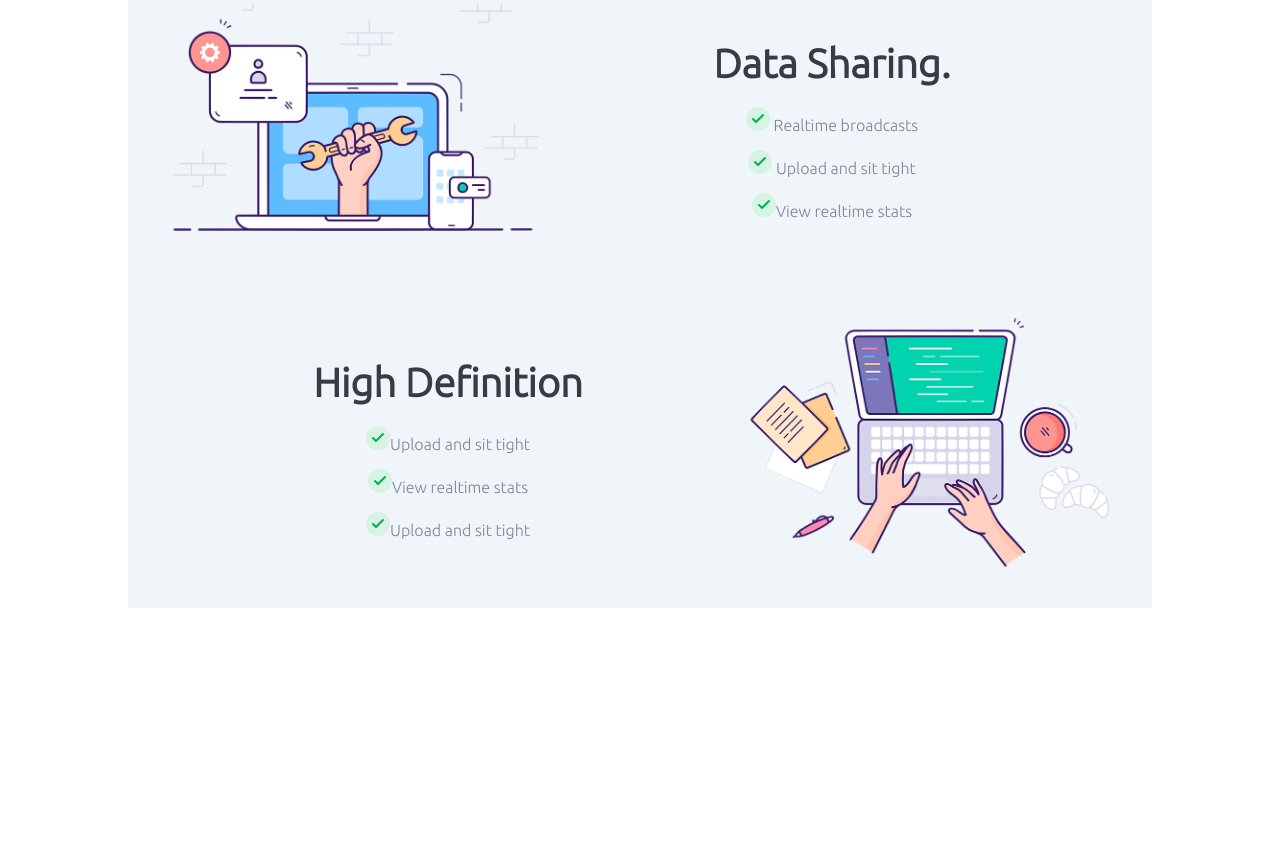
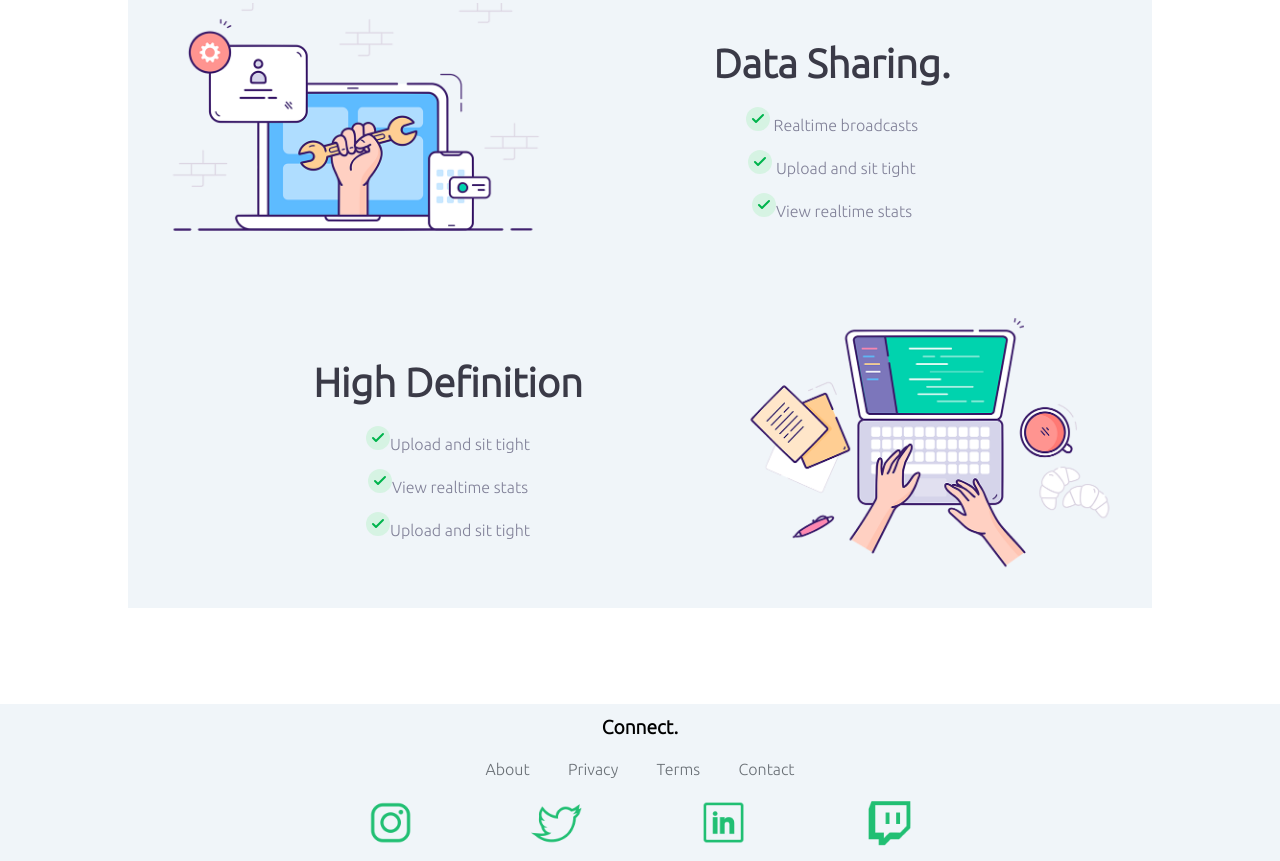
Before and after one commit to Mushashi123/css-project-3-responsive-design, a plain HTML site: page index.html in a window 1280 px wide. Shown: the part 1236-2097 px from the top of the page. Before the commit the page ends 1940 px from the top, so only its background shows below. Drawn offline with Linux system fonts and the light colour scheme.

Commit message:
Added footer section

```diff
--- a/css/style.css
+++ b/css/style.css
@@ -188,6 +188,53 @@ main{
 
 
 
+/* footer section .................... */
+footer a{
+    text-decoration: none;
+    color: #6A7076;
+}
+
+.footer_nav{
+    list-style: none;
+    display: flex;
+
+}
+
+.footer-container{
+    display: flex;
+    flex-direction: column;
+    text-align: center;
+    justify-content: center;
+}
+
+.footer_nav{
+    width: 80%;
+    margin: auto;
+    display: flex;
+    justify-content: center;
+}
+
+.icon{
+    width: 40%;
+}
+
+footer  li{
+    margin: 0 1.2em;
+}
+
+footer{
+    background-color: #f0f5f9;
+}
+
+.footer-container > *{
+    margin: 0.6em auto;
+}
+
+footer img{
+    cursor: pointer;
+}
+/* footer section ends here .............  */
+
 
 /* utility classes  */
 .btn {
--- a/index.html
+++ b/index.html
@@ -179,5 +179,23 @@
       <!--Flex-container-->
     </section>
     <!--Features section-->
+
+    <footer>
+      <div class="footer-container">
+        <a href="./" class="logo bold">Connect.</a>
+        <ul class="footer_nav">
+          <li><a href="#">About</a></li>
+          <li><a href="#">Privacy</a></li>
+          <li><a href="#">Terms</a></li>
+          <li><a href="#">Contact</a></li>
+        </ul>
+        <ul class="footer_nav icon-container">
+          <li><a href="//instagram.com" target="_blank"><img src="./images/i1.png" alt="insta" class="icon"></a> </li>
+          <li><a href="//twitter.com" target="_blank"><img src="./images/i2.png" alt="insta" class="icon"></a> </l</li>
+          <li><a href="//linkedin.com" target="_blank"><img src="./images/i3.png" alt="insta" class="icon"></a> </l</li>
+          <li><a href="#"><img src="./images/i4.png" alt="insta" class="icon"></a> </l</li>
+        </ul>  <!--Links-->
+      </div>  <!--flex-container-->
+    </footer>  <!--Footer ends here-->
   </body>
 </html>
```
Also changed, not shown: images/i1.png (added), images/i2.png (added), images/i3.png (added), images/i4.png (added).
